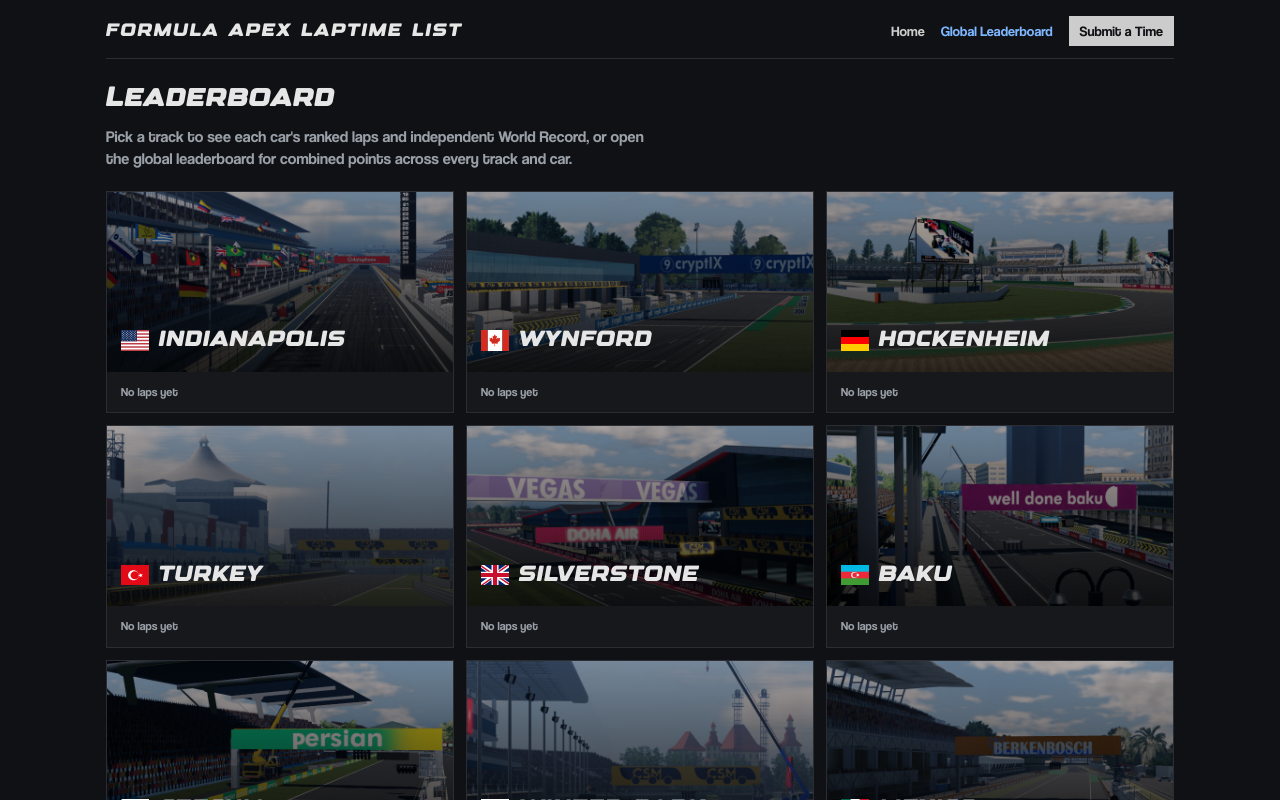
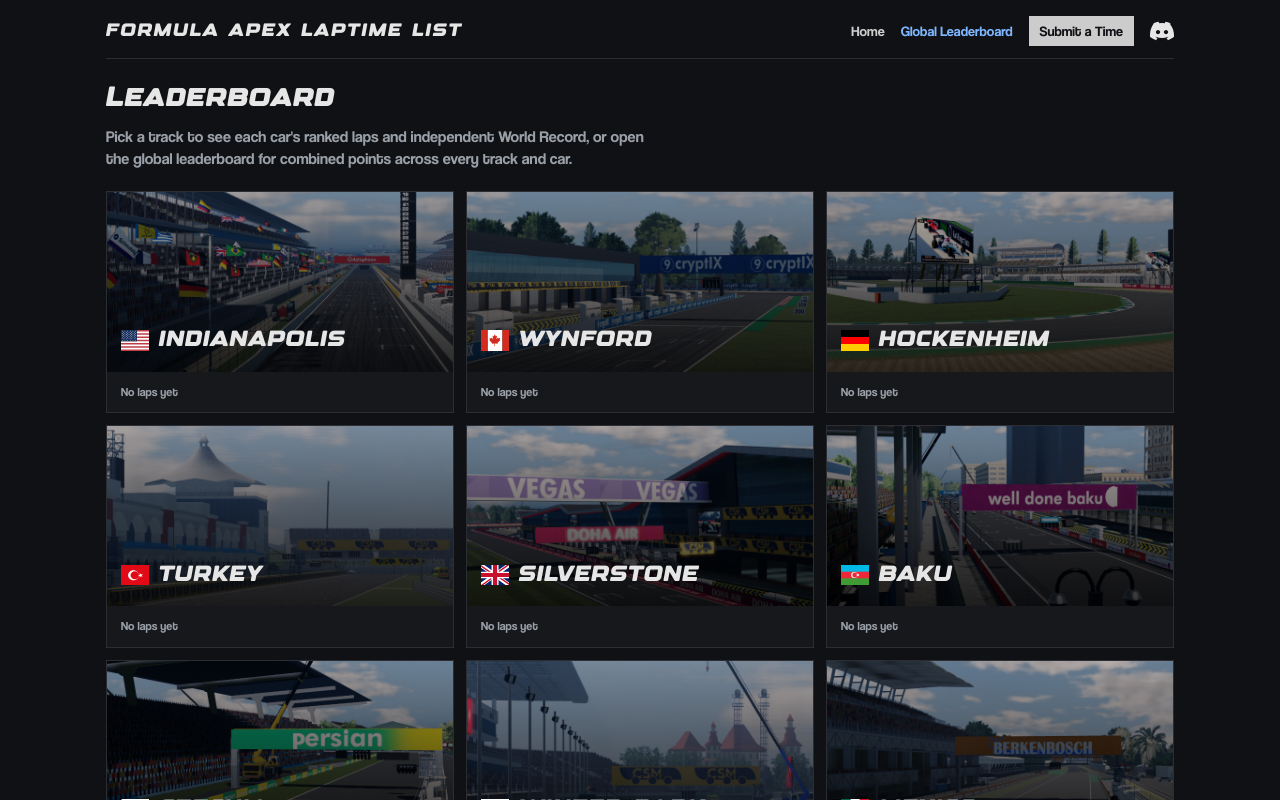
Before and after one commit to Lartum01/apexlist, a React (Vite) app: page / in a window 1280 px wide. Shown: the top 800 px of the page. Built offline with nearby package versions, Linux system fonts and the light colour scheme.

Commit message:
Add Discord logo to navigation header

```diff
--- a/src/components/Layout.tsx
+++ b/src/components/Layout.tsx
@@ -16,6 +16,23 @@ export function Layout({ children }: { children: ReactNode }) {
           <NavLink className="submit-nav-link" to="/submit">
             Submit a Time
           </NavLink>
+          <a
+            href="https://discord.gg/yourserver"
+            target="_blank"
+            rel="noopener noreferrer"
+            className="discord-link"
+            title="Join our Discord"
+          >
+            <svg
+              width="24"
+              height="24"
+              viewBox="0 0 24 24"
+              fill="currentColor"
+              xmlns="http://www.w3.org/2000/svg"
+            >
+              <path d="M20.317 4.37a19.791 19.791 0 00-4.885-1.515.074.074 0 00-.079.037c-.211.375-.444.864-.607 1.25a18.27 18.27 0 00-5.487 0c-.163-.386-.395-.875-.607-1.25a.077.077 0 00-.079-.037A19.736 19.736 0 003.677 4.37a.07.07 0 00-.032.027C.533 9.046-.32 13.58.099 18.057a.082.082 0 00.031.056 19.9 19.9 0 005.993 3.03.078.078 0 00.084-.028c.462-.63.874-1.295 1.226-1.994a.076.076 0 00-.042-.106 13.107 13.107 0 01-1.872-.892.077.077 0 01-.008-.128c.126-.094.252-.192.372-.291a.074.074 0 01.077-.01c3.928 1.793 8.18 1.793 12.062 0a.074.074 0 01.078.009c.12.099.246.198.373.292a.077.077 0 01-.006.127 12.299 12.299 0 01-1.873.892.076.076 0 00-.041.107c.352.699.764 1.364 1.225 1.994a.077.077 0 00.084.028 19.963 19.963 0 006.002-3.03.077.077 0 00.032-.054c.5-4.717-.838-8.813-3.551-12.456a.061.061 0 00-.031-.028zM8.02 15.33c-1.183 0-2.157-.991-2.157-2.21 0-1.217.964-2.21 2.157-2.21 1.201 0 2.169.991 2.157 2.21 0 1.219-.964 2.21-2.157 2.21zm7.975 0c-1.183 0-2.157-.991-2.157-2.21 0-1.217.964-2.21 2.157-2.21 1.201 0 2.169.991 2.157 2.21 0 1.219-.956 2.21-2.157 2.21z" />
+            </svg>
+          </a>
         </nav>
       </header>
       <main>{children}</main>
```
